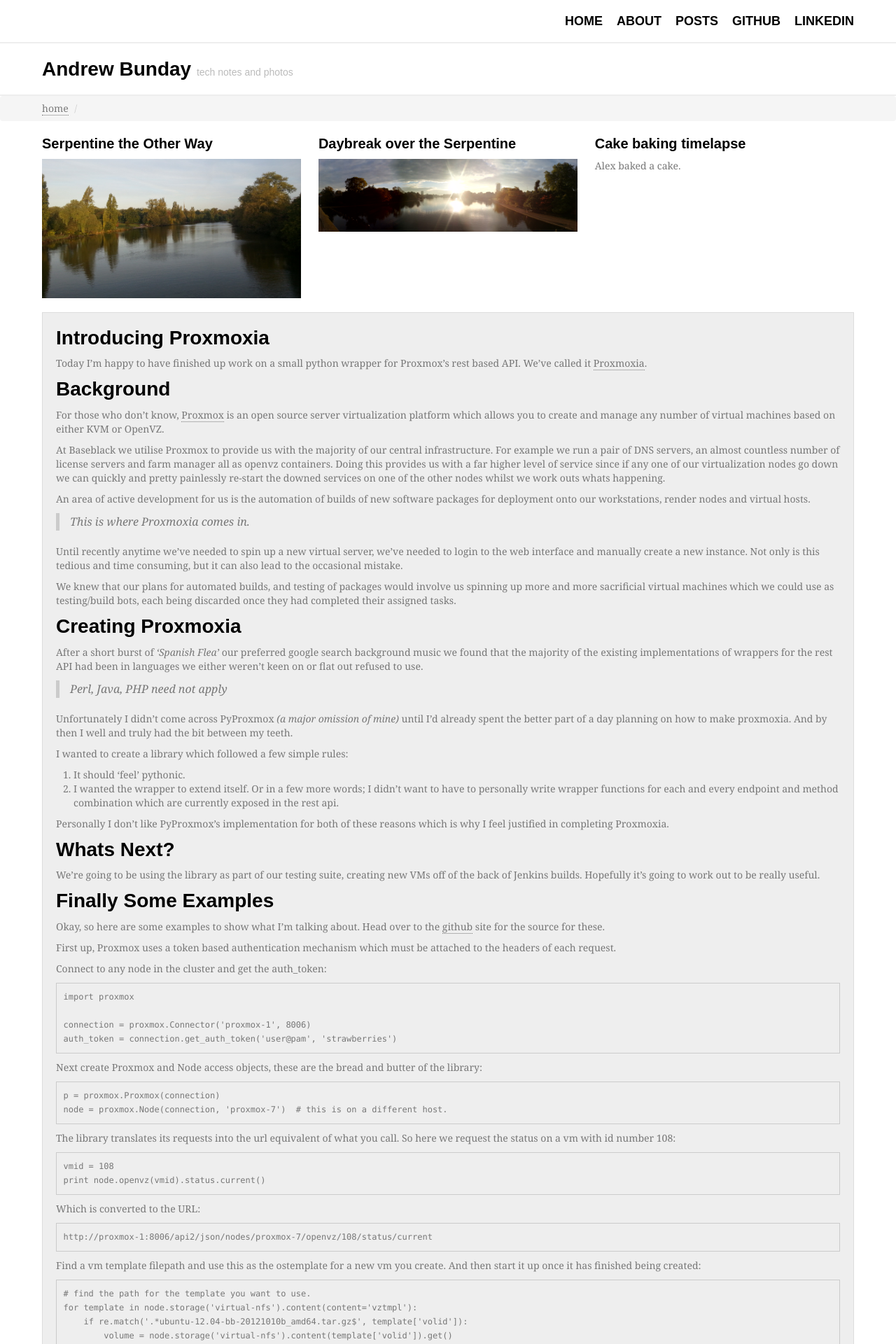
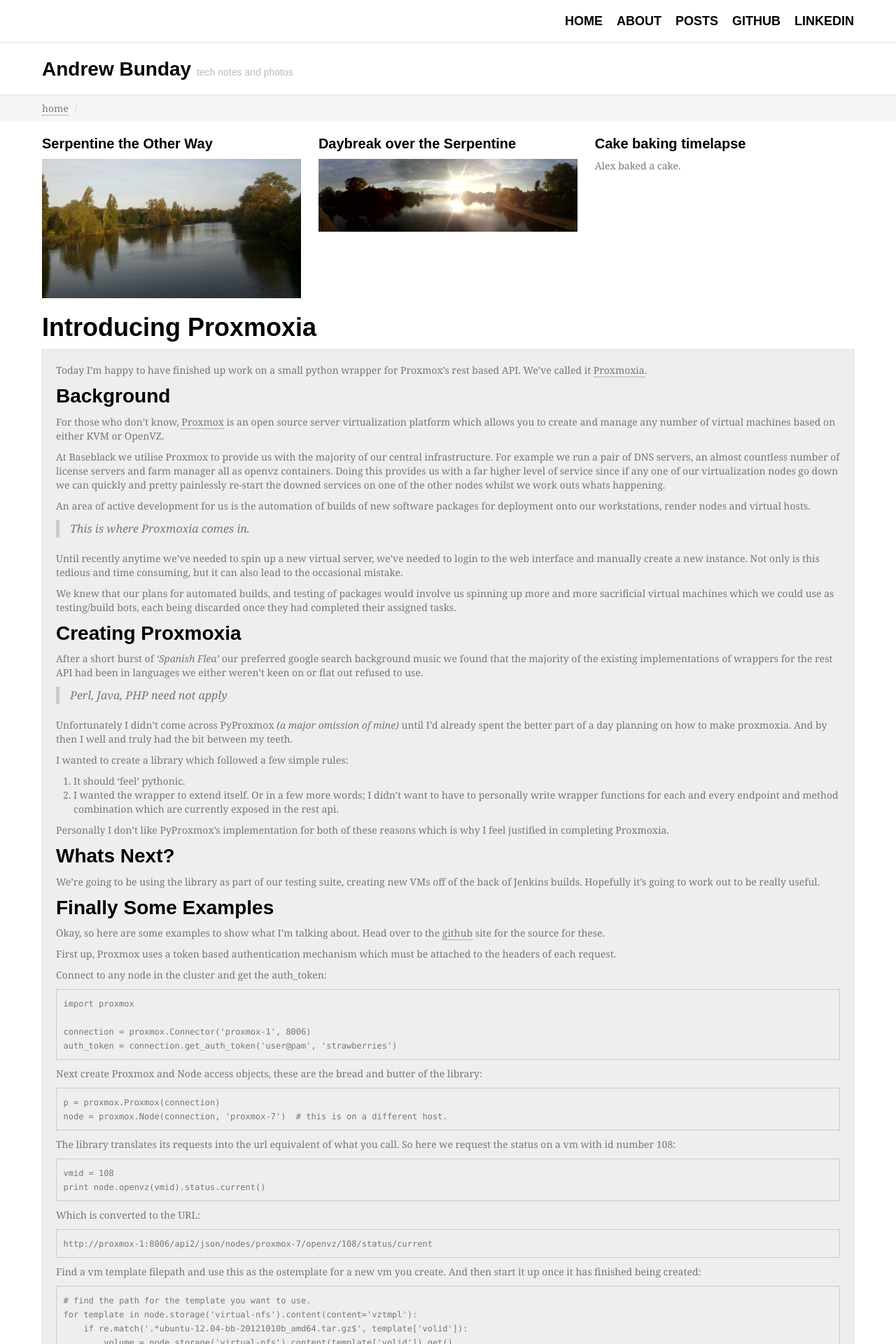
Before and after one commit to andrewbunday/andrewbunday.github.com, a Jekyll site: the page built from index.html, in a window 1280 px wide. Shown: the top 1920 px of the page at 70% size. Built offline with Jekyll 4.4.1, drawn with Linux system fonts in a browser that asks for light colours; some web fonts are replaced.

Commit message:
frontpage almost finallalized

```diff
--- a/_layouts/default.html
+++ b/_layouts/default.html
@@ -19,11 +19,13 @@
                     {% endfor %}
                 </div>
                 <div class="row-fluid">
-                    <div class="span12 well">
+                    <div class="span12">
                         <!--{% include hero-unit.html %}-->
                         {% for post in site.posts limit:1 %}
-                            <h3><a href="{{ BASE_PATH }}{{ post.url }}">{{ post.title }}</a></h3>
-                            {{ post.content }}
+                            <h2><a href="{{ BASE_PATH }}{{ post.url }}">{{ post.title }}</a></h2>
+                            <div class="well">
+                                {{ post.content }}
+                            </div>
                         {% endfor %}
                     </div>
                 </div>
```
